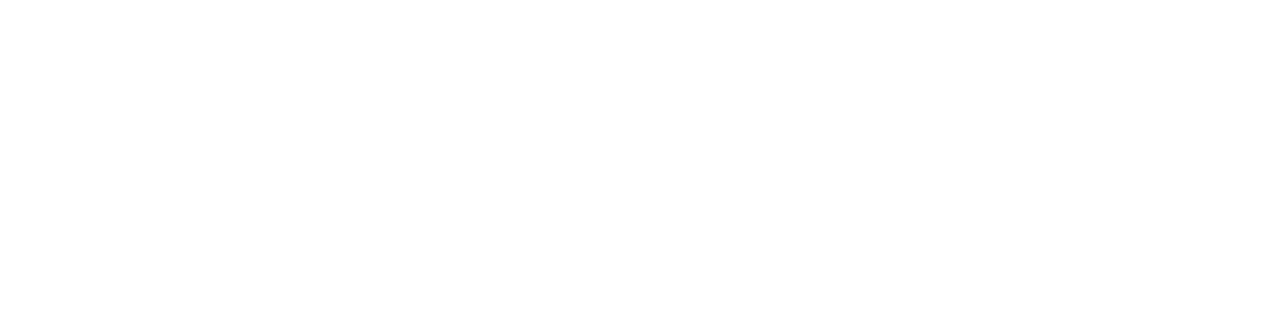
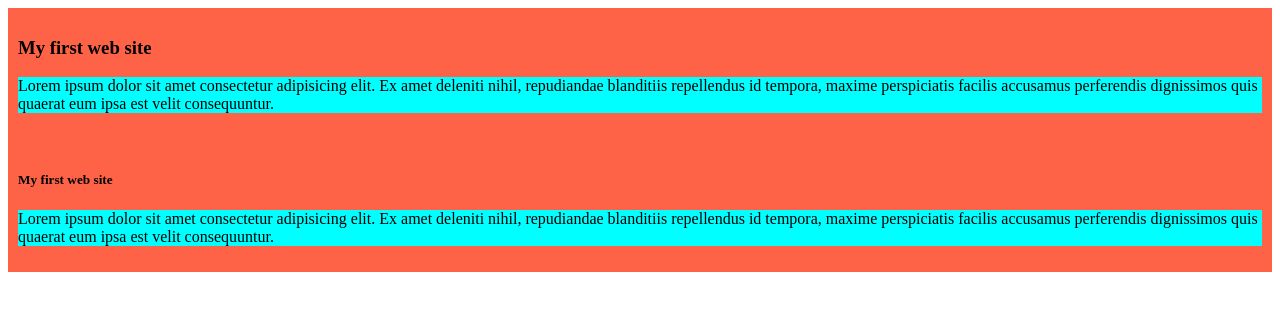
Before and after one commit to mahin67580/my-first-github, a plain HTML site: page index.html in a window 1280 px wide. Drawn offline with Linux system fonts and the light colour scheme.

Commit message:
added style css

```diff
--- a/index.html
+++ b/index.html
@@ -3,9 +3,28 @@
 <head>
     <meta charset="UTF-8">
     <meta name="viewport" content="width=device-width, initial-scale=1.0">
-    <title>my first githubS</title>
+    <title>my first github</title>
+    <link rel="stylesheet" href="style/blog.css">
 </head>
 <body>
 
+<div>
+
+<h3>My first web site</h3>
+<p>Lorem ipsum dolor sit amet consectetur adipisicing elit. Ex amet deleniti nihil, repudiandae blanditiis repellendus id tempora, maxime perspiciatis facilis accusamus perferendis dignissimos quis quaerat eum ipsa est velit consequuntur.</p>
+
+</div>
+
+
+
+<div id="a">
+
+    <h5>My first web site</h5>
+    <p>Lorem ipsum dolor sit amet consectetur adipisicing elit. Ex amet deleniti nihil, repudiandae blanditiis repellendus id tempora, maxime perspiciatis facilis accusamus perferendis dignissimos quis quaerat eum ipsa est velit consequuntur.</p>
+
+    </div>
+
+
+
 </body>
 </html>
--- /dev/null
+++ b/style/blog.css
@@ -0,0 +1,9 @@
+div{
+
+
+    background-color: tomato;
+    padding: 10px;
+}
+p{
+    background-color: aqua;
+}
```
